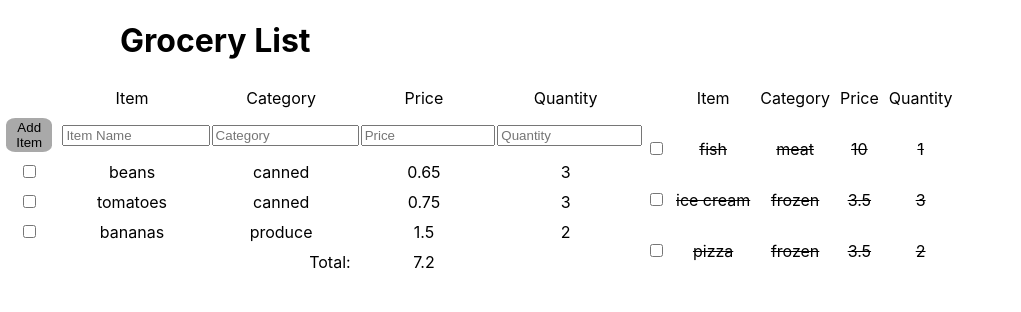
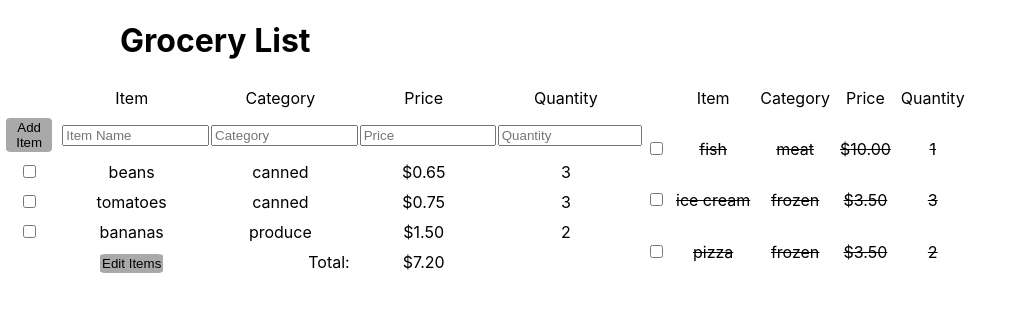
Before and after one commit to jgreenwood06/groceryList, a React (Create React App) app: page / in a window 1280 px wide. Shown: the top 312 px of the page, without its empty margins (0-1021 px from the left). Built offline with nearby package versions, Linux system fonts and the light colour scheme.

Commit message:
add edit button for editing all fields, fix sorting function to handle a/b mismatch, add number formatting for currency

```diff
--- a/src/App.js
+++ b/src/App.js
@@ -53,10 +53,13 @@ class App extends Component {
       name: 'default',
       category: 'default',
       price: 0.0,
-      quantity: 0,
+      quantity: 1,
       isPending: true
     },
-    totalPrice: 0.0
+    totalPrice: 0.0,
+    isEditable: false,
+    editButtonText: 'Edit Items'
+
   }
 /*
   moveToPending = (index) =>{
@@ -90,7 +93,22 @@ class App extends Component {
     this.updateUserPriceField = this.updateUserPriceField.bind(this);
     this.updateUserQuantityField = this.updateUserQuantityField.bind(this);
     this.updateTotalPrice = this.updateTotalPrice.bind(this);
+    this.toggleEditable = this.toggleEditable.bind(this);
+    this.editNameField = this.editNameField.bind(this);
+    this.editCategoryField = this.editCategoryField.bind(this);
+    this.editPriceField = this.editPriceField.bind(this);
+    this.editQuantityField = this.editQuantityField.bind(this);
 
+
+  }
+
+  roundOff(n, p) {
+      const n1 = n * Math.pow(10, p + 1);
+      const n2 = Math.floor(n1 / 10);
+      if (n1 >= (n2 * 10 + 5)) {
+          return (n2 + 1) / Math.pow(10, p);
+      }
+      return n2 / Math.pow(10, p);
   }
 
   updateTotalPrice(){
@@ -134,14 +152,67 @@ class App extends Component {
 
   addItem(){
     console.log(this.state.userFields)
+    if (this.state.userFields.name != 'default'){
       this.setState({
         pendingArray: this.state.pendingArray.concat(this.state.userFields),
+        userFields: {
+          name: 'default',
+          category: 'default',
+          price: 0.0,
+          quantity: 1,
+          isPending: true
+        }
         //totalPrice: this.state.pendingArray.filter(listitems => listitems.isPending === true)
       })
+    }
     document.getElementById('nameTextField').value = ''
     document.getElementById('categoryTextField').value = ''
     document.getElementById('priceTextField').value = ''
     document.getElementById('quantityTextField').value = ''
+  }
+
+  editNameField(value, index){
+    var tempPendingArray = this.state.pendingArray
+    tempPendingArray[index].name = value
+    tempPendingArray[index].category = document.getElementById('categoryTextFieldPending'+index).value
+    tempPendingArray[index].price = document.getElementById('priceTextFieldPending'+index).value
+    tempPendingArray[index].quantity = document.getElementById('quantityTextFieldPending'+index).value
+    this.setState({
+      pendingArray: tempPendingArray
+    })
+  }
+
+  editCategoryField(value, index){
+    var tempPendingArray = this.state.pendingArray
+    tempPendingArray[index].name = document.getElementById('nameTextFieldPending'+index).value
+    tempPendingArray[index].category = value
+    tempPendingArray[index].price = document.getElementById('priceTextFieldPending'+index).value
+    tempPendingArray[index].quantity = document.getElementById('quantityTextFieldPending'+index).value
+    this.setState({
+      pendingArray: tempPendingArray
+    })
+  }
+
+  editPriceField(value, index){
+    var tempPendingArray = this.state.pendingArray
+    tempPendingArray[index].name = document.getElementById('nameTextFieldPending'+index).value
+    tempPendingArray[index].category = document.getElementById('categoryTextFieldPending'+index).value
+    tempPendingArray[index].price = value
+    tempPendingArray[index].quantity = document.getElementById('quantityTextFieldPending'+index).value
+    this.setState({
+      pendingArray: tempPendingArray
+    })
+  }
+
+  editQuantityField(value, index){
+    var tempPendingArray = this.state.pendingArray
+    tempPendingArray[index].name = document.getElementById('nameTextFieldPending'+index).value
+    tempPendingArray[index].category = document.getElementById('categoryTextFieldPending'+index).value
+    tempPendingArray[index].price = document.getElementById('priceTextFieldPending'+index).value
+    tempPendingArray[index].quantity = value
+    this.setState({
+      pendingArray: tempPendingArray
+    })
   }
 
   updateUserNameField(value){
@@ -194,7 +265,8 @@ class App extends Component {
     })
   }
 
-  sortByCategory(array){
+  sortArray(array){
+    if (this.state.isEditable == false){
     var sortedArray = array.sort(function(a,b) {
       var categoryA = a.category.toUpperCase();
       var categoryB = b.category.toUpperCase();
@@ -217,6 +289,20 @@ class App extends Component {
           return 0
         }
       }
+      //if mismatched, put pending first
+      if (a.isPending === true && b.isPending === false){
+        return -1
+      }
+      //both not pending, sort by name
+      if (a.isPending === false && b.isPending === false){
+        if (nameA < nameB){
+          return -1
+        }
+        if (nameA > nameB){
+          return 1
+        }
+        return 0
+      }
     })
     var filteredArray = sortedArray
     var element = document.getElementById('nameTextField')
@@ -229,33 +315,28 @@ class App extends Component {
     }
     return filteredArray
   }
+  else{
+    return array
+  }
+  }
 
-  sortByName(array){
-    var sortedArray = array.sort(function(a,b) {
-      var nameA = a.name.toUpperCase();
-      var nameB = b.name.toUpperCase();
-      if (a.isPending === false && b.isPending === false){
-        if (nameA < nameB){
-          return -1
+  toggleEditable(){
+    var currentIsEditable = this.state.isEditable
+    console.log(currentIsEditable)
+    if (this.state.isEditable == false){
+      this.setState({
+        isEditable: !currentIsEditable,
+        editButtonText: 'Finish Editing'
+      })
     }
-        if (nameA > nameB){
-          return 1
+    else{
+      this.setState({
+        isEditable: !currentIsEditable,
+        editButtonText: 'Edit Items'
+      })
     }
-        return 0
   }
-    })
 
-    var filteredArray = sortedArray
-    var element = document.getElementById('nameTextField')
-    var fieldValue = null
-    if (element != null){
-      fieldValue = document.getElementById('nameTextField').value
-    }
-    if (fieldValue != null){
-      filteredArray = sortedArray.filter(items => items.name.includes(fieldValue))
-    }
-    return filteredArray
-  }
 
   render() {
     console.log(this.state.listitems)
@@ -266,10 +347,12 @@ class App extends Component {
 
         <div class="flexbox-container">
           <div class="pendingColumn">
-          <table class="pendingTable" cellpadding="4px">
+          <table class="pendingTable" cellPadding="4px">
             <thead>
               <tr>
-                <td>                     </td>
+                <td>
+
+                </td>
                 <td>Item</td>
                 <td>Category</td>
                 <td>Price</td>
@@ -295,20 +378,29 @@ class App extends Component {
 
             </thead>
             <tbody>
-              <PendingItems listitems={this.sortByCategory(this.state.pendingArray)} updateIsPending={this.updateIsPending}/>
+              <PendingItems canEdit={this.state.isEditable}
+              listitems={this.sortArray(this.state.pendingArray)}
+              updateIsPending={this.updateIsPending}
+              editNameField={this.editNameField}
+              editCategoryField={this.editCategoryField}
+              editPriceField={this.editPriceField}
+              editQuantityField={this.editQuantityField}
+              />
               </tbody>
               <tr>
                 <td></td>
-                <td></td>
+                <td>
+                <button style={buttonStyle} onClick={this.toggleEditable} > {this.state.editButtonText} </button>
+                </td>
                 <td style={{textAlign: 'right'}}>Total:</td>
                 <td>
-                  {this.state.totalPrice}
+                  ${this.roundOff(this.state.totalPrice,2).toFixed(2)}
                 </td>
               </tr>
             </table>
           </div>
           <div class="completedColumn">
-          <table class='completedTable' cellpadding="4px">
+          <table class='completedTable' cellPadding="4px">
             <thead>
               <tr>
                 <td>    </td>
@@ -326,7 +418,7 @@ class App extends Component {
                 <td></td>
               </tr>
             </thead>
-              <CompletedItems listitems={this.sortByName(this.state.pendingArray)} updateIsPending={this.updateIsPending}/>
+              <CompletedItems listitems={this.sortArray(this.state.pendingArray)} updateIsPending={this.updateIsPending}/>
             </table>
           </div>
         </div>
@@ -340,7 +432,7 @@ const buttonStyle = {
   background: '#A9A9A9',
   border: 'none',
   padding: '2px 2px',
-  borderRadius: '20%',
+  borderRadius: '10%',
   cursor: 'pointer',
   width:'5000',
   height: '100%',
--- a/src/CompletedItems.js
+++ b/src/CompletedItems.js
@@ -1,6 +1,16 @@
 import React, { Component } from 'react';
 
 class CompletedItems extends Component {
+
+  roundOff(n, p) {
+      const n1 = n * Math.pow(10, p + 1);
+      const n2 = Math.floor(n1 / 10);
+      if (n1 >= (n2 * 10 + 5)) {
+          return (n2 + 1) / Math.pow(10, p);
+      }
+      return n2 / Math.pow(10, p);
+  }
+
   render() {
     return this.props.listitems.filter(listitems => listitems.isPending === false).map((item, index) => (
 
@@ -15,7 +25,7 @@ class CompletedItems extends Component {
           { item.category }
         </td>
         <td style={{ textDecoration: 'line-through' }}>
-          { item.price }
+          ${this.roundOff(item.price,2).toFixed(2)}
         </td>
         <td style={{ textDecoration: 'line-through' }}>
           { item.quantity }
--- a/src/PendingItems.js
+++ b/src/PendingItems.js
@@ -4,7 +4,18 @@ import PropTypes from 'prop-types';
 
 
 class PendingItems extends Component {
+
+  roundOff(n, p) {
+      const n1 = n * Math.pow(10, p + 1);
+      const n2 = Math.floor(n1 / 10);
+      if (n1 >= (n2 * 10 + 5)) {
+          return (n2 + 1) / Math.pow(10, p);
+      }
+      return n2 / Math.pow(10, p);
+  }
+
   render() {
+    if (this.props.canEdit == false) {
     return this.props.listitems.filter(listitems => listitems.isPending === true).map((item, index) => (
         <tr>
           <td>
@@ -17,7 +28,7 @@ class PendingItems extends Component {
             {item.category}
           </td>
           <td>
-            {item.price}
+            ${this.roundOff(item.price,2).toFixed(2)}
           </td>
           <td>
             {item.quantity}
@@ -25,6 +36,44 @@ class PendingItems extends Component {
         </tr>
 
     ));
+  }
+  else{
+    return this.props.listitems.filter(listitems => listitems.isPending === true).map((item, index) => (
+        <tr>
+          <td>
+            <input type="checkbox"
+            checked={!item.isPending}
+            onChange={()=>this.props.updateIsPending(this.props.listitems.findIndex(obj => obj.name === item.name))} />
+          </td>
+          <td>
+            <input type= "text"
+            id= {"nameTextFieldPending"+this.props.listitems.findIndex(obj => obj.name === item.name)}
+            onChange={event => this.props.editNameField(event.target.value, this.props.listitems.findIndex(obj => obj.name === item.name))}
+            value= {item.name}
+            style ={{width: '100%'}}/>
+          </td>
+          <td>
+            <input type= "text"
+            id= {"categoryTextFieldPending"+this.props.listitems.findIndex(obj => obj.name === item.name)}
+            onChange={event => this.props.editCategoryField(event.target.value, this.props.listitems.findIndex(obj => obj.name === item.name))}
+            value= {item.category} style ={{width: '100%'}}/>
+          </td>
+          <td>
+            <input type= "text"
+            id= {"priceTextFieldPending"+this.props.listitems.findIndex(obj => obj.name === item.name)}
+            onChange={event => this.props.editPriceField(event.target.value, this.props.listitems.findIndex(obj => obj.name === item.name))}
+            value= {item.price} style ={{width: '100%'}}/>
+          </td>
+          <td>
+            <input type= "text"
+            id= {"quantityTextFieldPending"+this.props.listitems.findIndex(obj => obj.name === item.name)}
+            onChange={event => this.props.editQuantityField(event.target.value, this.props.listitems.findIndex(obj => obj.name === item.name))}
+            value= {item.quantity} style ={{width: '100%'}}/>
+          </td>
+        </tr>
+
+    ));
+  }
   }
 }
 
```
Also changed, not shown: 1 other file (tests, documents, lock files or other folders). Lines whose indentation alone changed are shown as unchanged.
